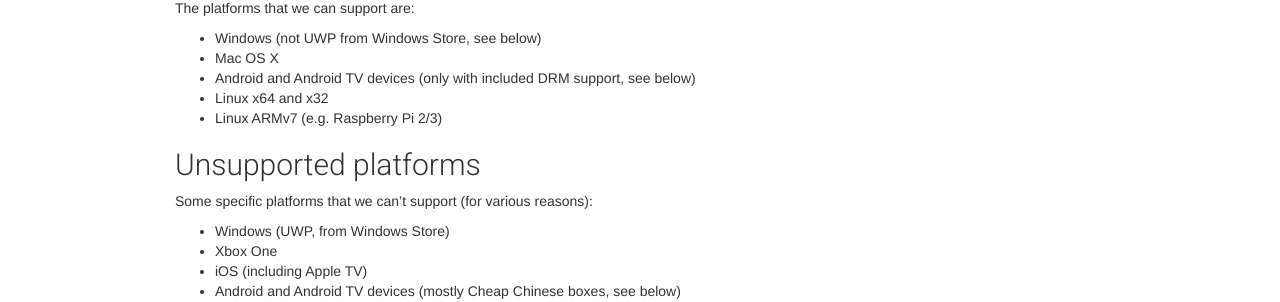
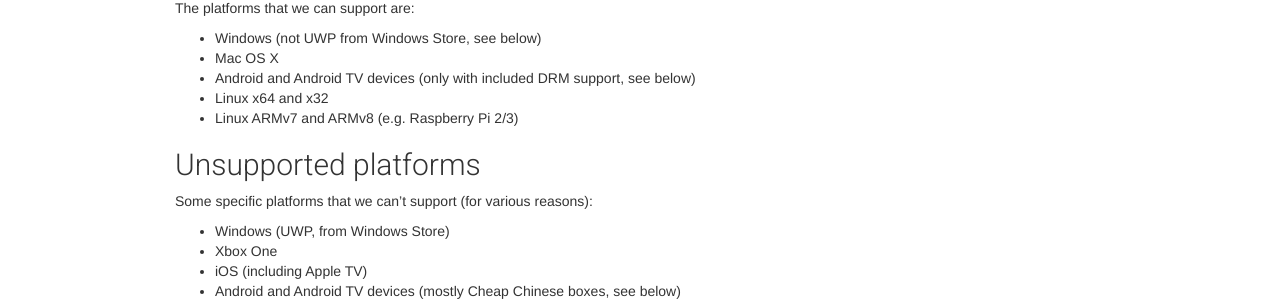
Before and after one commit to aussieaddons/web, a Jekyll site: the page built from drm.md, in a window 1280 px wide. Shown: the part 545-847 px from the top of the page. Built offline with Jekyll 4.4.1, drawn with Linux system fonts in a browser that asks for light colours; nearby versions of some CDN libraries.

Commit message:
Also support ARMv8

```diff
--- a/drm.md
+++ b/drm.md
@@ -28,7 +28,7 @@ The platforms that we can support are:
  * Mac OS X
  * Android and Android TV devices (only with included DRM support, see below)
  * Linux x64 and x32
- * Linux ARMv7 (e.g. Raspberry Pi 2/3)
+ * Linux ARMv7 and ARMv8 (e.g. Raspberry Pi 2/3)
 
 ## Unsupported platforms
 
```
